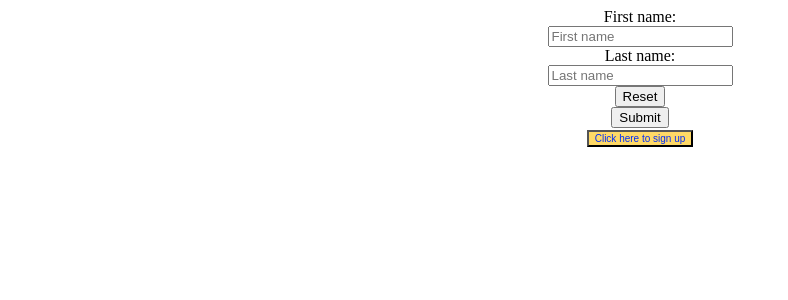
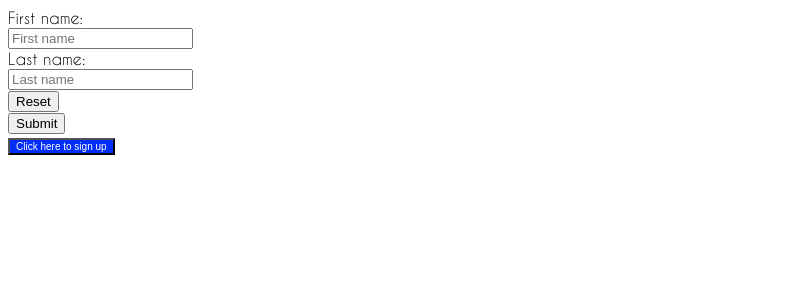
Before and after one commit to CMPE-131-BCBeez/Calendar-plus-plus, a Flask app: template templates/Loginpage.html in a window 1280 px wide. Shown: the top 300 px of the page, without its empty margins (0-788 px from the left). Run offline with Flask 3, Linux system fonts and the light colour scheme; the template is opened without the code that fills it, so the values that code supplies are empty.

Commit message:
added other font file

```diff
--- a/static/style.css
+++ b/static/style.css
@@ -1,10 +1,20 @@
 @charset "UTF-8";
+@font-face {
+    font-family: "CaviarDreams";
+    src: url(static/Font/CaviarDreams.ttf);
+}
+
 body{
+    font-family: "CaviarDreams", sans-serif;
+    background-color: #FFFFFF; color:#000000;
+}
+
+form{
     background-color: #FFFFFF; color:#000000;
 }
 
 h1{
-    color:#FF0000;
+    color:#ff0000;
 }
 
 p{
--- a/templates/Loginpage.html
+++ b/templates/Loginpage.html
@@ -4,28 +4,26 @@
         <meta charset="UTF-8">
         <title> Calender++ </title>
         <meta name="viewport" content="width=device-width, initial-scale=1.0">
-        <link rel = "stylesheet" href = "style.css">
+        <link rel = "stylesheet" href = "BCbeez\Calendar-plus-plus\static\style.css">
     </head>
-
 <body>
-    <center>
 <form>
-    <label for = fname> First name: </label><br>
-    <input type = "text" placeholder = "First name" id = "fname" name="fname"><br>
-    <label for = lname> Last name: </label><br>
-    <input type = "text" placeholder = "Last name" id = "lname" name="lname"><br>
+    <div style="text-align: left;">
+        <label for = fname> First name: </label><br>
+        <input type = "text" placeholder = "First name" id = "fname" name="fname"><br>
+        <label for = lname> Last name: </label><br>
+        <input type = "text" placeholder = "Last name" id = "lname" name="lname"><br>
+    </div>
     <input type = "reset"> <br>
     <input type = "submit">
     <br>
     <!--Go to the sign in page-->
     <a  href="signIn.html"
     title ="goes to Sigin in page">
-    <button style="font-size:10px; background-color: #ffd966;color:#002df9; ">  <!-- border-radius: 10px;-->
+    <button style="font-size:10px; background-color: #002df9;color:#FFFFFF; ">  <!-- border-radius: 10px;-->
     Click here to sign up
     </button>
-</a>
+    </a>
 </form>
-</center>
 </body>
-
 </html>
```
Also changed, not shown: calendar.db (added), static/Font/CaviarDreams.ttf (added), static/Font/CaviarDreams_Bold.ttf (added), static/Font/CaviarDreams_BoldItalic.ttf (added), static/Font/CaviarDreams_Italic.ttf (added), static/vecteezy_simple-cute-alphabet-font-uppercase-doodle-letters__82/vecteezy_simple-cute-alphabet-font-uppercase-doodle-letters_.jpg (deleted), 2 other files.
